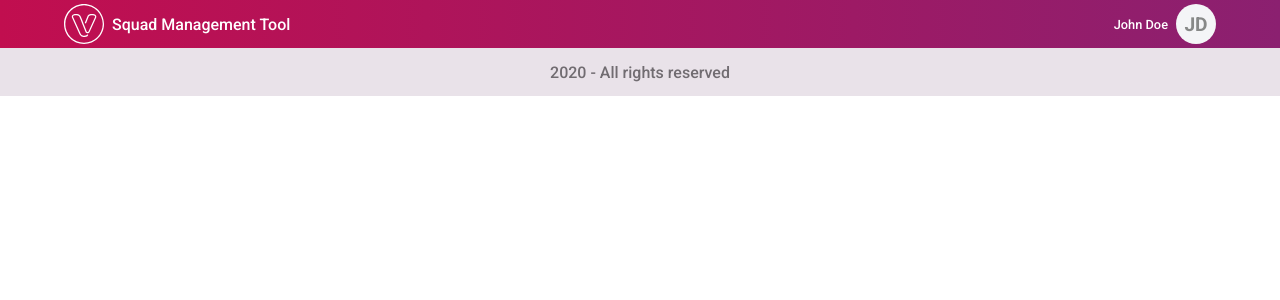
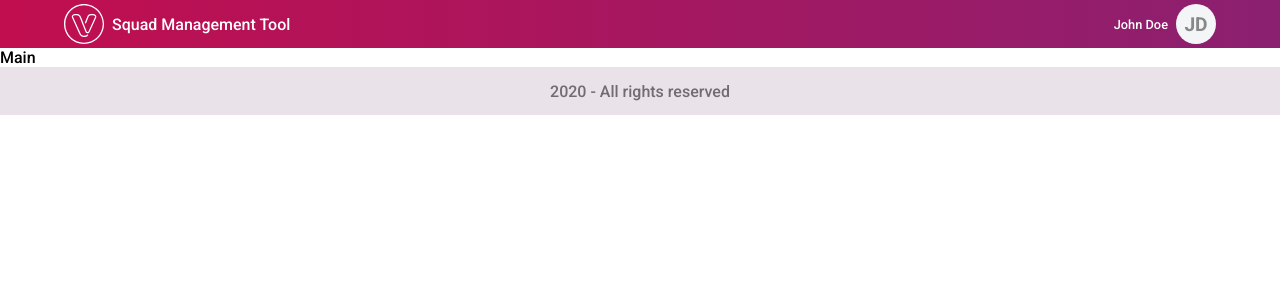
Before and after one commit to ErnanyGoncalves/venturus-football, a React (Create React App) app: page / in a window 1280 px wide. Shown: the top 300 px of the page. Built offline with nearby package versions, Linux system fonts and the light colour scheme.

Commit message:
Criação do componente Main e ManageTeam e criação de rotas

```diff
--- a/src/App.js
+++ b/src/App.js
@@ -1,11 +1,21 @@
+import { BrowserRouter, Route, Routes } from 'react-router-dom';
 import './App.css';
 import Footer from './Footer';
 import Header from './Header';
+import Main from './Main';
+import ManageTeam from './ManageTeam';
 
 function App() {
   return (
     <div>
-      <Header />
+      <BrowserRouter>
+        <Header />
+        <Routes>
+          <Route path="/" element={<Main />} />
+          <Route path="/new" element={<ManageTeam />} />
+          <Route path="/edit/:id" element={<ManageTeam />} />
+        </Routes>
+      </BrowserRouter>
       <Footer />
     </div>
   );
--- a/src/Header.js
+++ b/src/Header.js
@@ -1,14 +1,15 @@
 import React from 'react'
+import { Link } from 'react-router-dom';
 import styles from "./Header.module.css"
 import { ReactComponent as VenturusLogo } from "./logo.svg";
 
 const Header = () => {
     return (
         <header className={`${styles.header} container`}>
-            <div className={styles.nav}>
+            <Link className={styles.nav} to="/">
                 <VenturusLogo className={styles.logo} />
                 <p className={styles.project}>Squad Management Tool</p>
-            </div>
+            </Link>
             <div className={styles.nav}>
                 <p className={styles.user}>John Doe</p>
                 <div className={styles.userAbv}>JD</div>
--- a/src/Header.module.css
+++ b/src/Header.module.css
@@ -10,6 +10,8 @@
     display: flex;
     align-items: center;
     justify-content: space-around;
+    cursor: pointer;
+    text-decoration: none;
 }
 
 .nav p{
--- /dev/null
+++ b/src/Main.js
@@ -0,0 +1,11 @@
+import React from 'react'
+
+const Main = () => {
+    return (
+        <div>
+            Main
+        </div>
+    )
+}
+
+export default Main
--- /dev/null
+++ b/src/ManageTeam.js
@@ -0,0 +1,11 @@
+import React from 'react'
+
+const ManageTeam = () => {
+    return (
+        <div>
+            Manage
+        </div>
+    )
+}
+
+export default ManageTeam
```
